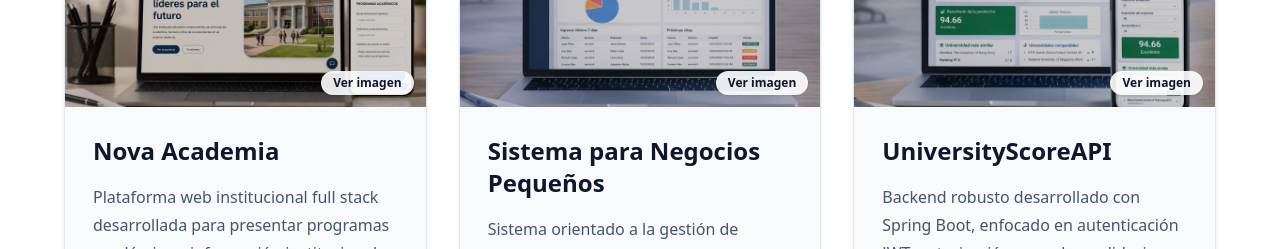
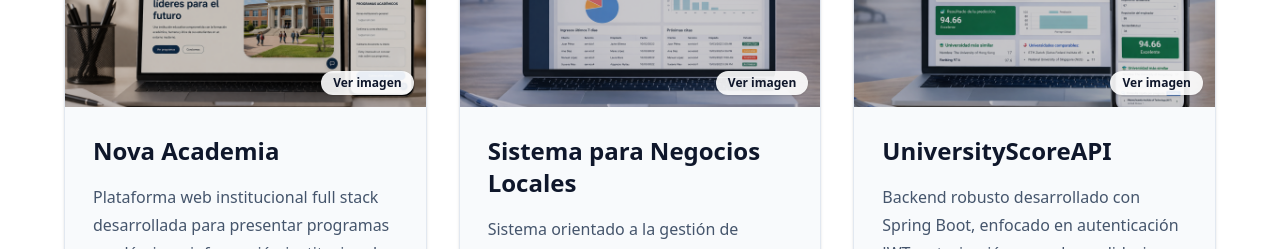
Before and after one commit to RafaelAvilaAlv/portafolio-rafa, a Next.js app: page / in a window 1280 px wide. Shown: the part 2400-2649 px from the top of the page. Built offline with nearby package versions, Linux system fonts and the light colour scheme.

Commit message:
ACTUALIZACION

```diff
--- a/src/components/Projects.tsx
+++ b/src/components/Projects.tsx
@@ -15,7 +15,7 @@ const projects = [
     demo: "https://nova-academia-web.vercel.app/",
   },
   {
-    title: "Sistema para Negocios Pequeños",
+    title: "Sistema para Negocios Locales",
     image: "/negocios.png",
     description:
       "Sistema orientado a la gestión de operaciones para pequeños negocios, incluyendo administración de clientes, servicios, pagos y flujo general del negocio con enfoque en escalabilidad y organización del sistema.",
```
